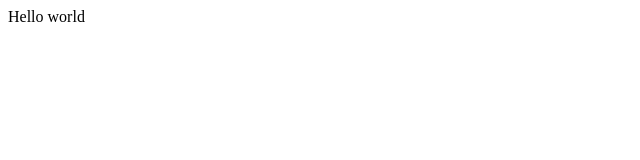
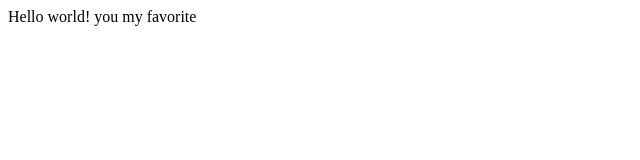
Before and after one commit to AndreyVekselman/ProjectToday, a plain HTML site: page index.html in a window 1280 px wide. Shown: the whole page, without its empty margins (0-640 px from the left). Drawn offline with Linux system fonts and the light colour scheme.

Commit message:
add some text

```diff
--- a/index.html
+++ b/index.html
@@ -5,6 +5,6 @@
     <link rel="stylesheet" href="style.css" />
   </head>
   <body>
-    Hello world
+    Hello world! you my favorite
   </body>
 </html>
```
